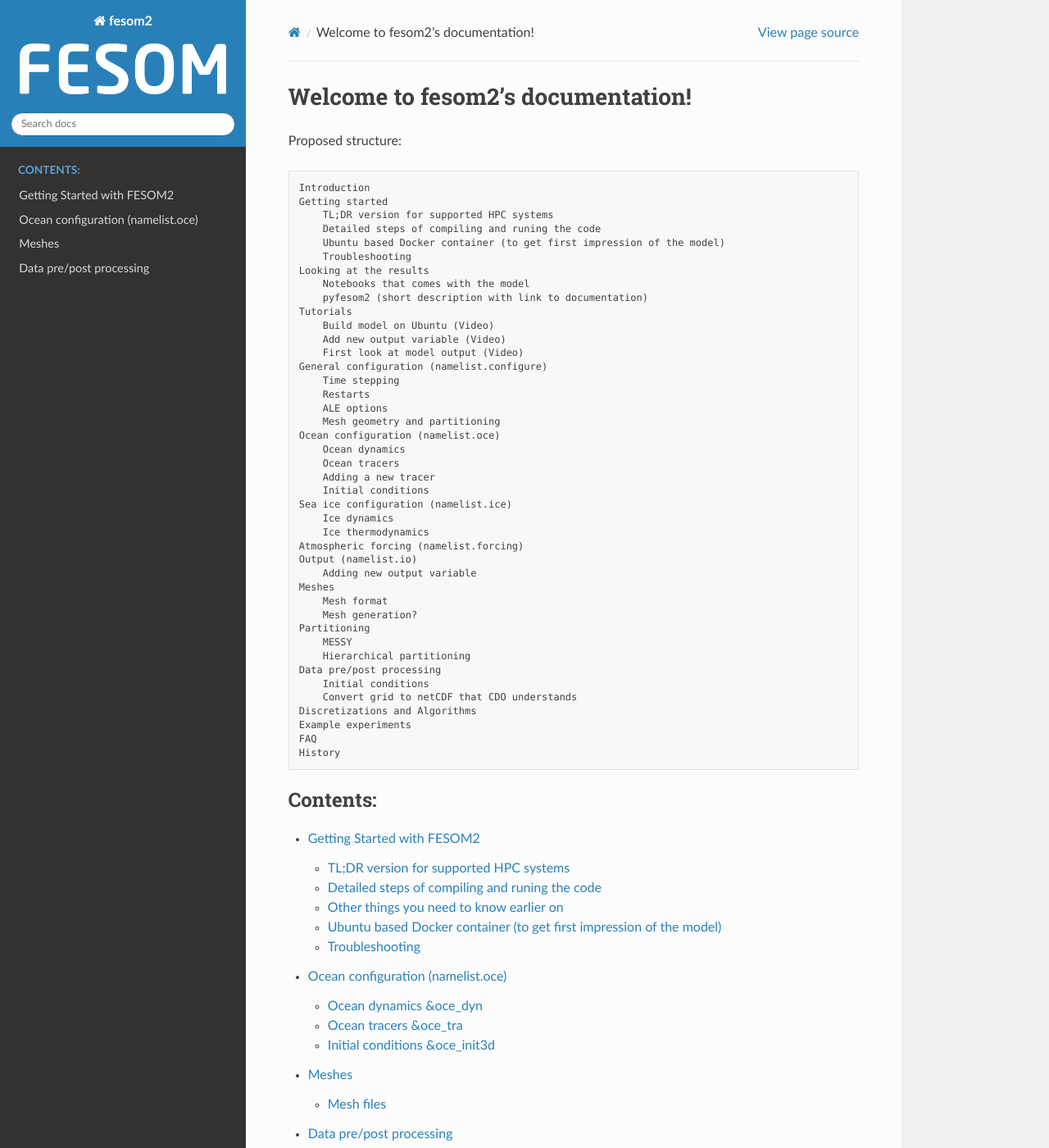
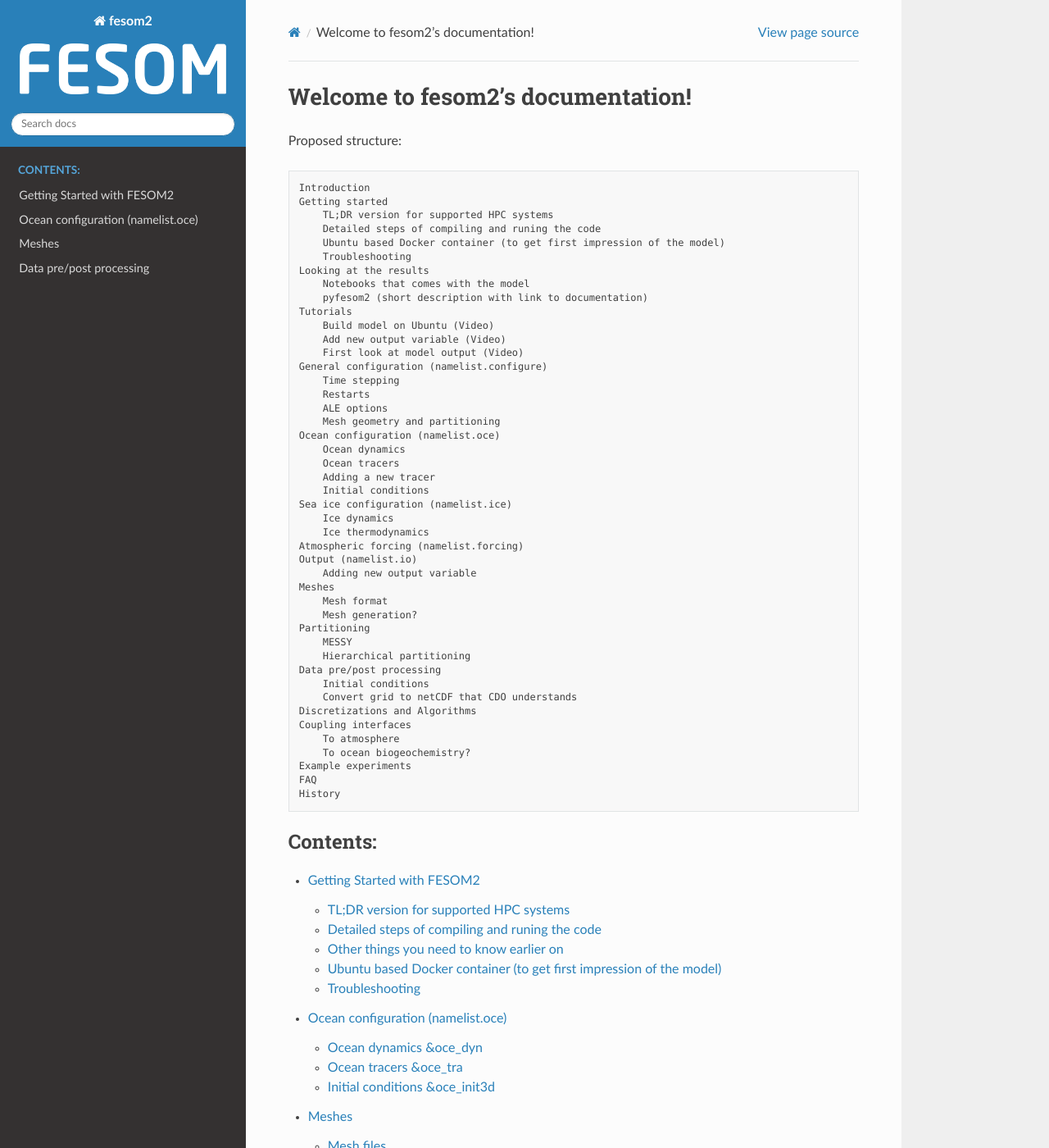
Before and after one commit to FESOM/fesom2_doc, a Sphinx documentation site: the page built from doc/index.rst, in a window 1280 px wide and 1400 px high. Shown: the whole window at 82% size. Built offline with Sphinx 7.4.7 and the Read the Docs theme 2.0.0, drawn with Linux system fonts in a browser that asks for light colours.

Commit message:
Update index.rst
In general it could be helpful to have a rundown of which parts of the code will be run only if the model is uncoupled and which parts run only if the model IS coupled. Plus a quick list of which namelist parameters HAVE to be set in a certain way and which ones become obsolete.
e.g. Salinity and Temperature restoring have to be turned off.

```diff
--- a/doc/index.rst
+++ b/doc/index.rst
@@ -49,6 +49,9 @@ Proposed structure:
         Initial conditions
         Convert grid to netCDF that CDO understands
     Discretizations and Algorithms
+    Coupling interfaces
+        To atmosphere
+        To ocean biogeochemistry?
     Example experiments
     FAQ
     History
```
